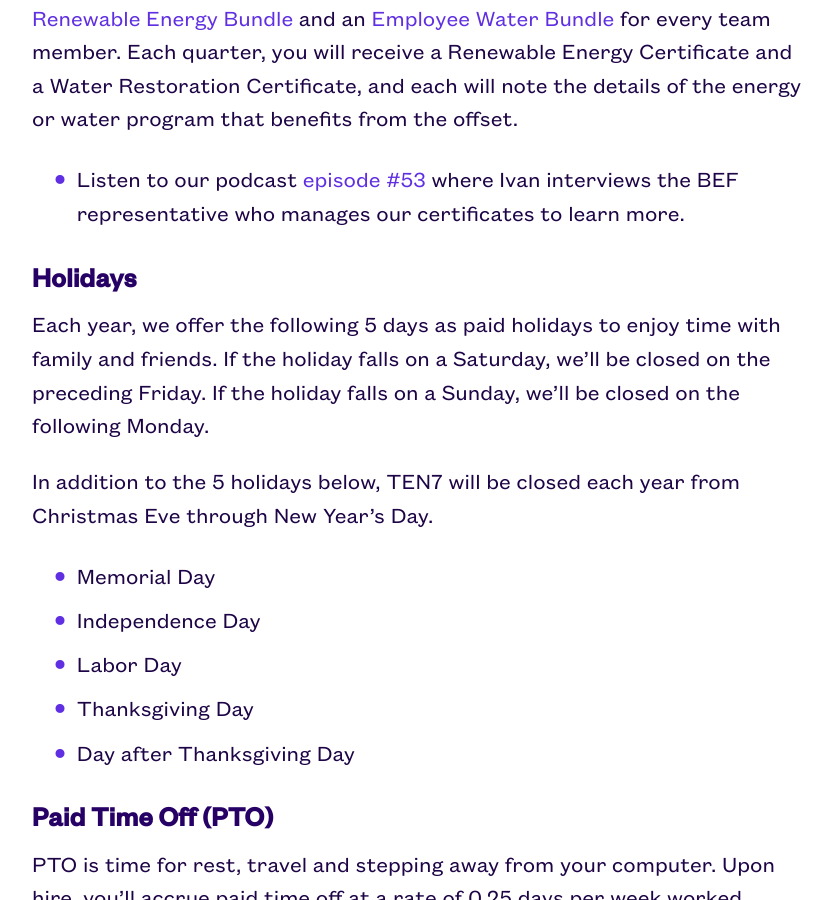
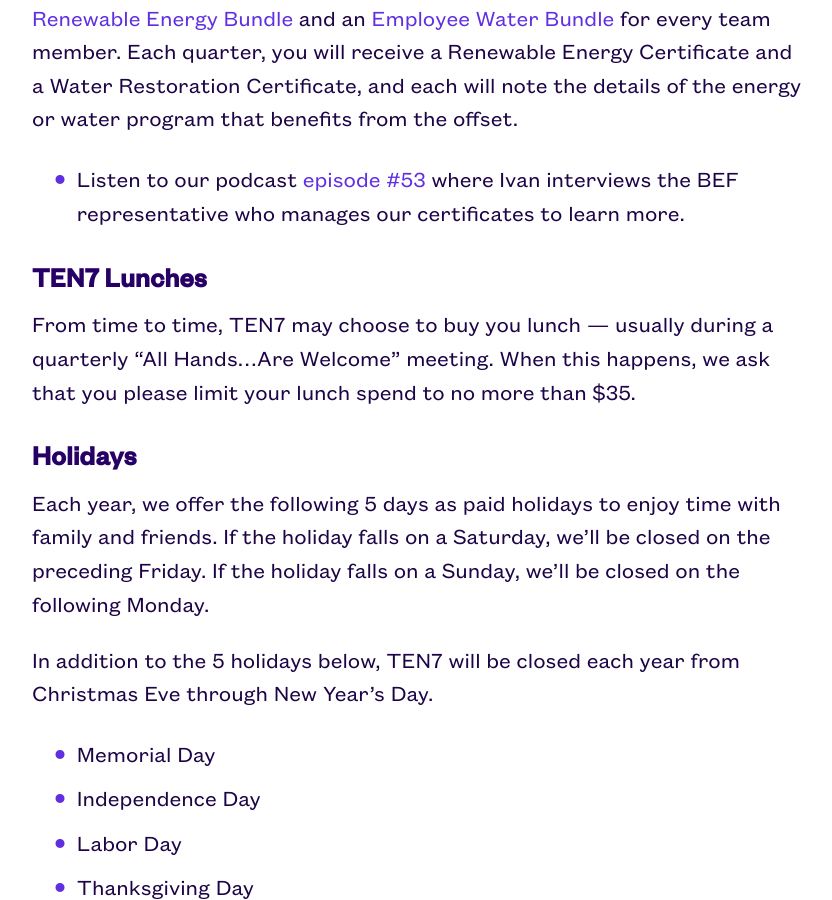
Before and after one commit to ten7/handbook.ten7.com, a Jekyll site: the page built from _pages/04_ourbenefits.md, in a window 1280 px wide and 900 px high, scrolled down 4098 px. Shown: the whole window, without its empty margins (220-1052 px from the left). Built offline with Jekyll 4.4.1, drawn with Linux system fonts in a browser that asks for light colours.

Commit message:
TEN7 lunches

```diff
--- a/_pages/04_ourbenefits.md
+++ b/_pages/04_ourbenefits.md
@@ -87,6 +87,10 @@
 
 * Listen to our podcast [episode #53](https://ten7.com/blog/post/episode-053-heather-schrock-bonneville-environmental-foundation) where Ivan interviews the BEF representative who manages our certificates to learn more.
 
+## TEN7 Lunches
+
+From time to time, TEN7 may choose to buy you lunch — usually during a quarterly "All Hands...Are Welcome" meeting. When this happens, we ask that you please limit your lunch spend to no more than $35.
+
 ## Holidays
 
 Each year, we offer the following 5 days as paid holidays to enjoy time with family and friends. If the holiday falls on a Saturday, we'll be closed on the preceding Friday. If the holiday falls on a Sunday, we'll be closed on the following Monday.
```
